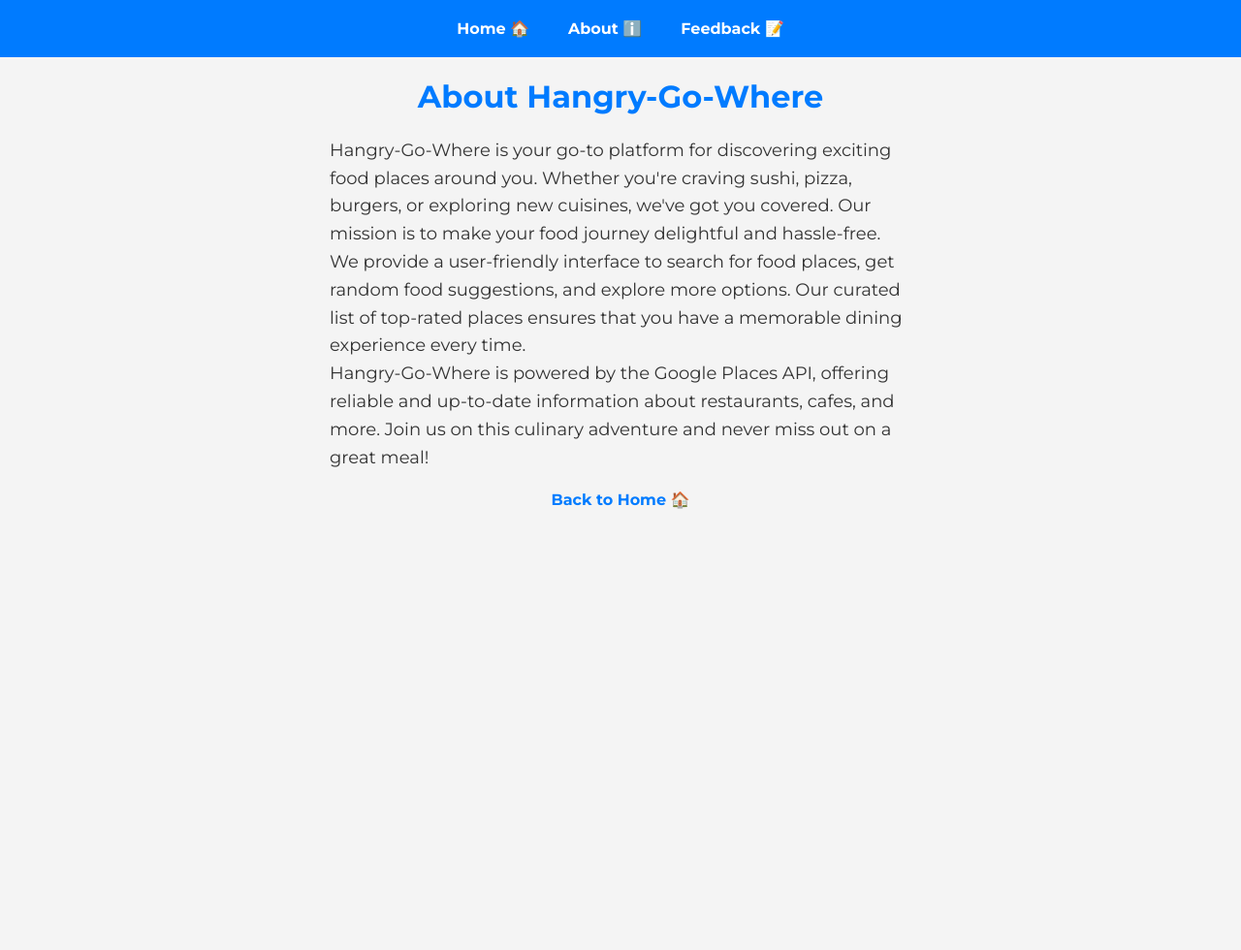
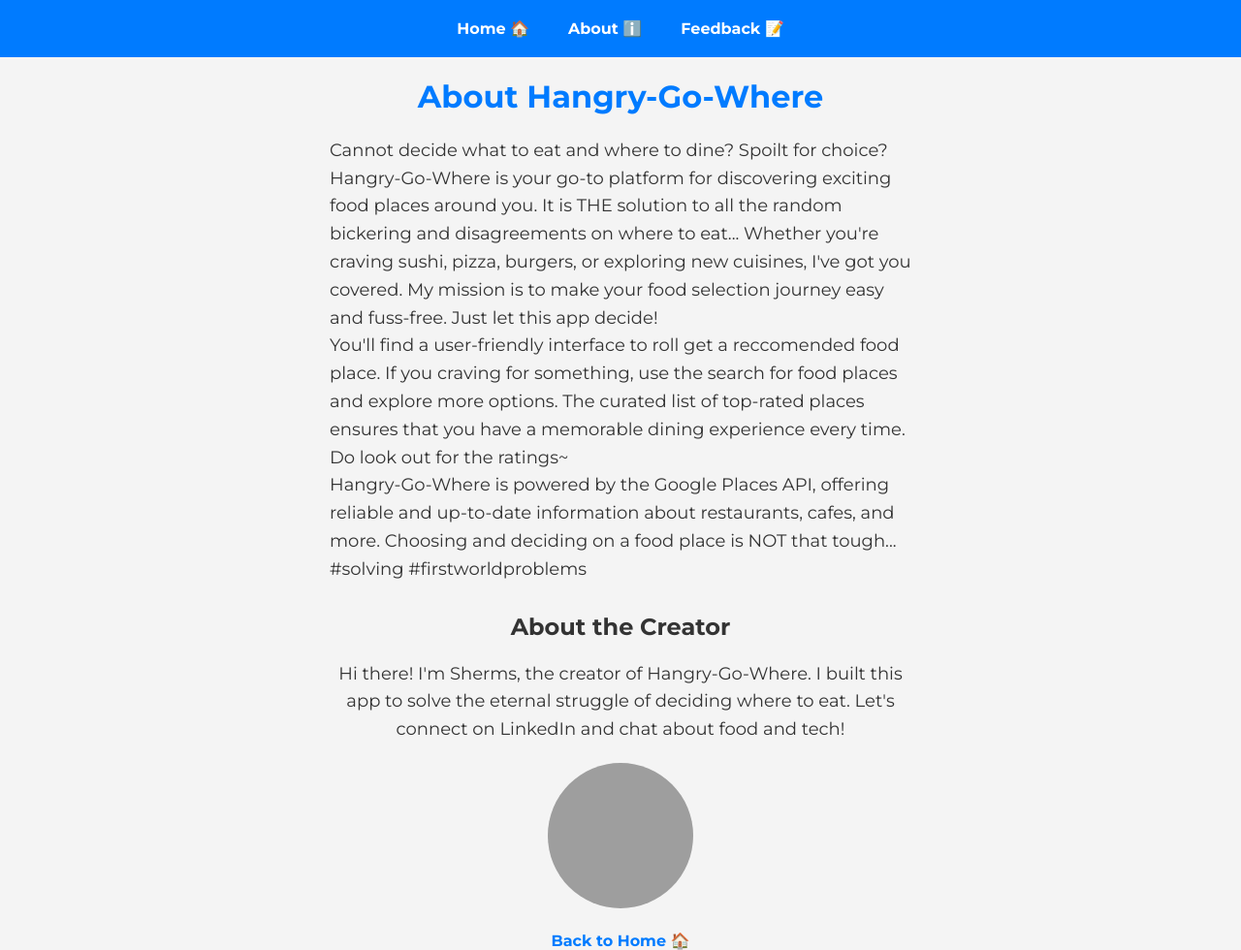
Before and after one commit to soonieboi/hangrygowhere, a plain HTML site: page public/about.html in a window 1280 px wide. Shown: the whole page at 97% size. Before the commit the page ends 800 px from the top, so only its background shows below. Drawn offline with Linux system fonts and the light colour scheme; grey boxes are pictures that could not be loaded.

Commit message:
23 Nov update on the about page

```diff
--- a/public/about.html
+++ b/public/about.html
@@ -86,6 +86,17 @@
       border: 1px solid #ddd;
       margin: 20px 0;
     }
+    .creator-section {
+      text-align: center;
+      margin-top: 30px;
+    }
+
+    .creator-image {
+      border-radius: 50%;
+      width: 150px; /* Adjust the size as needed */
+      height: 150px;
+      object-fit: cover;
+    }
   </style>
 </head>
 
@@ -100,20 +111,43 @@
   <h1>About Hangry-Go-Where</h1>
 
   <p>
-    Hangry-Go-Where is your go-to platform for discovering exciting food places around you. Whether you're craving sushi,
-    pizza, burgers, or exploring new cuisines, we've got you covered. Our mission is to make your food journey delightful
-    and hassle-free.
+    Cannot decide what to eat and where to dine? Spoilt for choice?
+
+  </p>
+  <p>
+    Hangry-Go-Where is your go-to platform for discovering exciting food places around you.
+    It is THE solution to all the random bickering and disagreements on where to eat...
+    Whether you're craving sushi, pizza, burgers, or exploring new cuisines, I've got you covered.
+    My mission is to make your food selection journey easy and fuss-free. Just let this app decide!
+
   </p>
 
   <p>
-    We provide a user-friendly interface to search for food places, get random food suggestions, and explore more options.
-    Our curated list of top-rated places ensures that you have a memorable dining experience every time.
+    You'll find a user-friendly interface to roll get a reccomended food place.
+    If you craving for something, use the search for food places and explore more options.
+    The curated list of top-rated places ensures that you have a memorable dining experience every time. Do look out for the ratings~
+
   </p>
 
   <p>
     Hangry-Go-Where is powered by the Google Places API, offering reliable and up-to-date information about restaurants,
-    cafes, and more. Join us on this culinary adventure and never miss out on a great meal!
+    cafes, and more.
+    Choosing and deciding on a food place is NOT that tough... #solving #firstworldproblems
+
   </p>
+
+  <!-- About the Creator section -->
+  <div class="creator-section">
+    <h2>About the Creator</h2>
+    <p>
+      Hi there! I'm Sherms, the creator of Hangry-Go-Where.
+      I built this app to solve the eternal struggle of deciding where to eat.
+      Let's connect on LinkedIn and chat about food and tech!
+    </p>
+    <a href="https://www.linkedin.com/in/shermin-h-4050b1187/" target="_blank">
+      <img src="https://media.licdn.com/dms/image/D5603AQFEdu-IECRJvw/profile-displayphoto-shrink_800_800/0/1685694679222?e=1706140800&v=beta&t=TmKzRAIfgMjIrIW3hGLOtHn6H0CH1lzwvOJiBic68yY" alt="Creator Image" class="creator-image">
+    </a>
+  </div>
 
   <!-- Back to Home link -->
   <a href="index.html">Back to Home 🏠</a>
```
